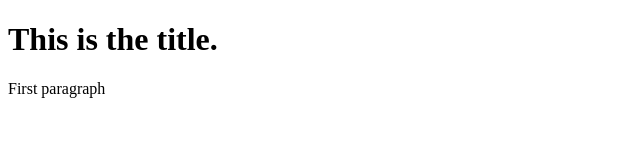
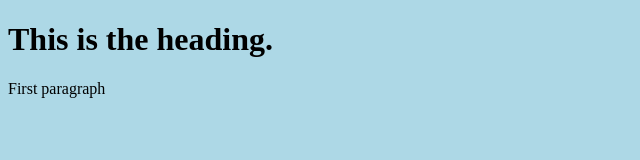
Before and after one commit to Bishal-7/CFU111-Bishal-Pun, a plain HTML site: page index.html in a window 1280 px wide. Shown: the whole page, without its empty margins (0-640 px from the left). Drawn offline with Linux system fonts and the light colour scheme.

Commit message:
adding css

```diff
--- a/index.html
+++ b/index.html
@@ -4,9 +4,11 @@
     <meta charset="UTF-8">
     <meta name="viewport" content="width=device-width, initial-scale=1.0">
     <title>Document</title>
+
+    <link href="style.css" rel="stylesheet">
 </head>
 <body>
-  <h1>This is the title.</h1>
+  <h1>This is the heading.</h1>
 
   <p>First paragraph</p>
 </body>
--- /dev/null
+++ b/style.css
@@ -0,0 +1,3 @@
+body{
+    background-color: lightblue;
+}
```
